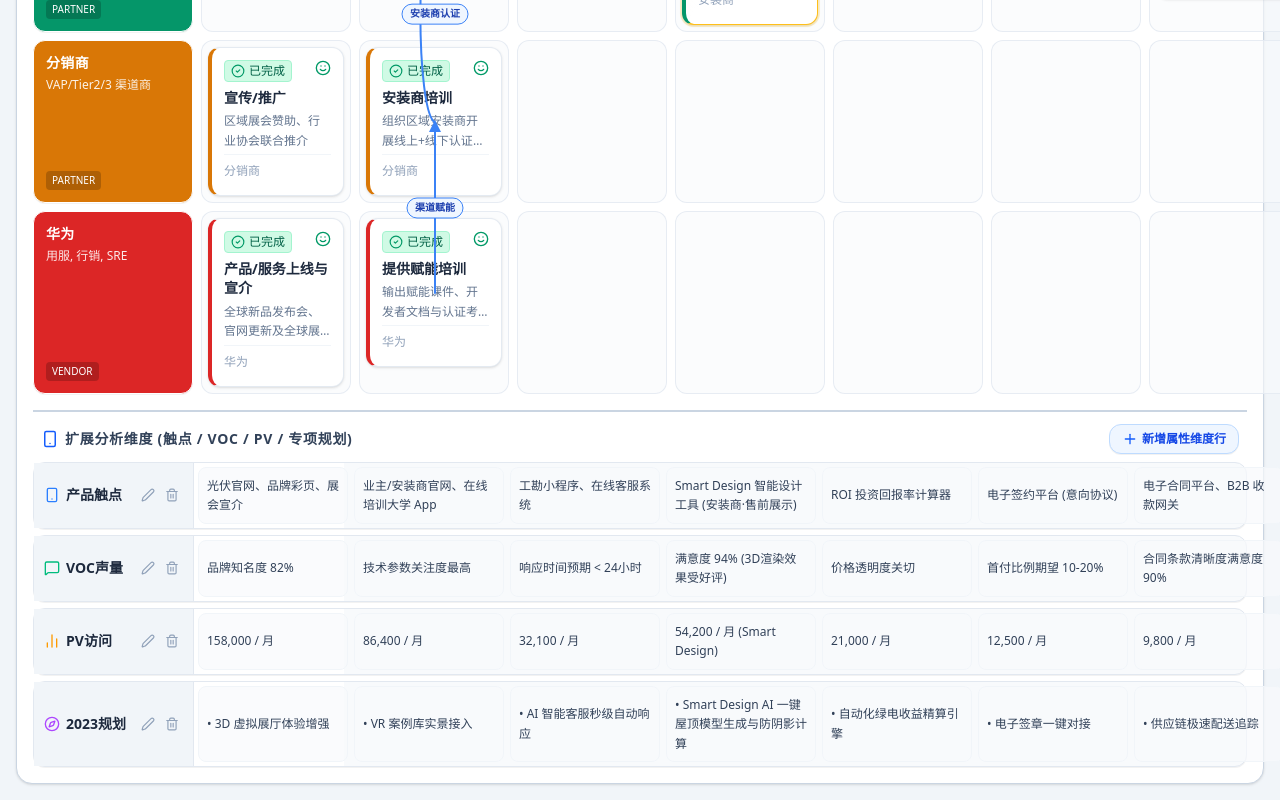
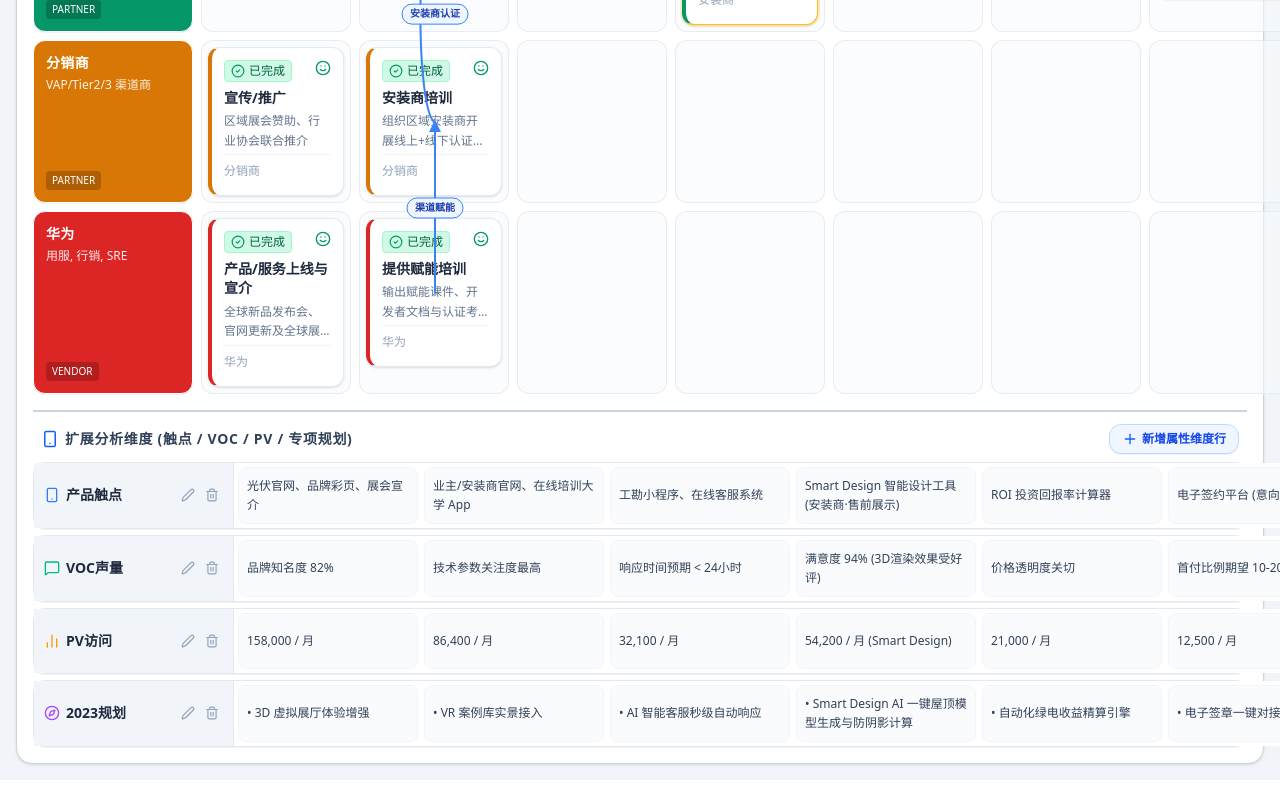
Before and after one commit to SeansDaddy/userstory, a React (Vite) app: page / in a window 1280 px wide. Shown: the part 606-1406 px from the top of the page. Built offline with nearby package versions, Linux system fonts and the light colour scheme.

Commit message:
fix(AttributeRows): 回退列宽布局

```diff
--- a/src/components/AttributeRows.tsx
+++ b/src/components/AttributeRows.tsx
@@ -19,8 +19,6 @@ interface AttributeRowsProps {
   onAddAttributeRow?: (name?: string, iconName?: string) => void;
   onDeleteAttributeRow?: (rowId: string) => void;
   onUpdateAttributeRow?: (rowId: string, name: string, iconName?: string) => void;
-  /** 外部传入的场景列宽模板，用于与上方矩阵对齐 */
-  gridTemplateCols?: string;
 }
 
 export const AttributeRows: React.FC<AttributeRowsProps> = ({
@@ -30,7 +28,6 @@ export const AttributeRows: React.FC<AttributeRowsProps> = ({
   onAddAttributeRow,
   onDeleteAttributeRow,
   onUpdateAttributeRow,
-  gridTemplateCols,
 }) => {
   const [editingCell, setEditingCell] = useState<{ rowId: string; subStageId: string } | null>(null);
   const [cellText, setCellText] = useState('');
@@ -154,11 +151,7 @@ export const AttributeRows: React.FC<AttributeRowsProps> = ({
           {attributeRows.map((row) => (
             <div
               key={row.id}
-              className="bg-slate-50 border border-slate-200 rounded-xl shadow-2xs"
-              style={{
-                display: 'grid',
-                gridTemplateColumns: gridTemplateCols || '200px 1fr',
-              }}
+              className="grid grid-cols-[200px_1fr] bg-slate-50 border border-slate-200 rounded-xl shadow-2xs"
             >
               {/* Left Row Header */}
               <div className="bg-slate-100 p-2.5 border-r border-slate-200 flex items-center justify-between group">
@@ -201,9 +194,7 @@ export const AttributeRows: React.FC<AttributeRowsProps> = ({
               <div
                 className="grid gap-1.5 p-1 bg-white"
                 style={{
-                  gridTemplateColumns: gridTemplateCols
-                    ? gridTemplateCols.split(' ').slice(1).join(' ')
-                    : `repeat(${subStages.length}, minmax(180px, 1fr))`,
+                  gridTemplateColumns: `repeat(${subStages.length}, minmax(180px, 1fr))`,
                 }}
               >
                 {subStages.map((subStage) => {
--- a/src/components/JourneyMatrix.tsx
+++ b/src/components/JourneyMatrix.tsx
@@ -263,7 +263,6 @@ export const JourneyMatrix: React.FC<JourneyMatrixProps> = ({
           onAddAttributeRow={onAddAttributeRow}
           onDeleteAttributeRow={onDeleteAttributeRow}
           onUpdateAttributeRow={onUpdateAttributeRow}
-          gridTemplateCols={`160px ${data.subStages.map(() => 'minmax(150px, 1fr)').join(' ')}`}
         />
       </div>
 
```
